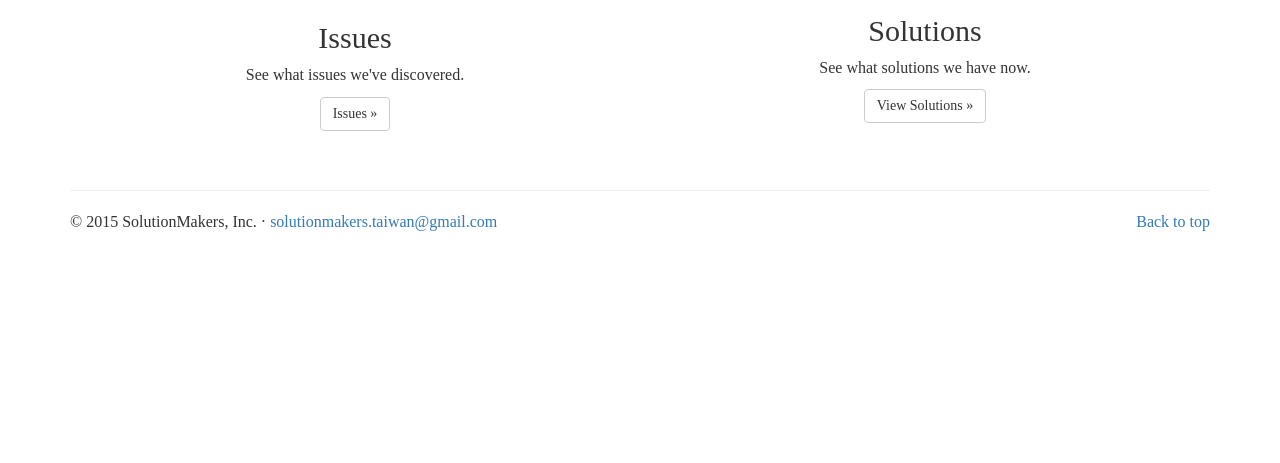
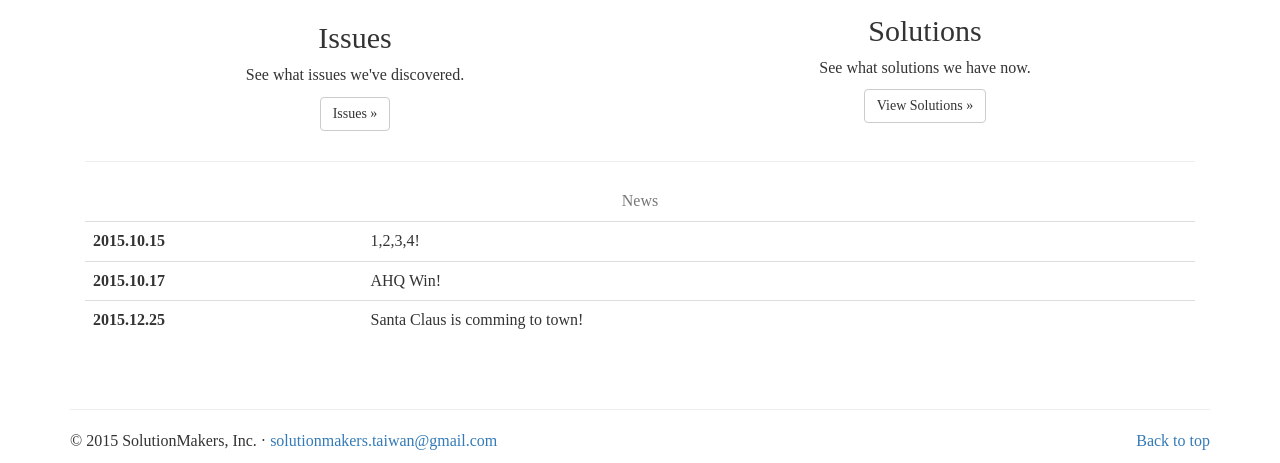
Before and after one commit to prob1995/solutionmakers, a Django app: page / in a window 1280 px wide. Shown: the part 850-1313 px from the top of the page. Before the commit the page ends 1081 px from the top, so only its background shows below. Run offline with Django 3.2, Linux system fonts and the light colour scheme; some libraries are stand-ins or nearby versions.

Commit message:
add news in the bottom of hompage

```diff
--- a/home/templates/index.html
+++ b/home/templates/index.html
@@ -42,6 +42,27 @@
         </div>
 
       </div><!-- /.row -->
+      <hr>
+      <div class="table-responsive">
+      <table class="table">
+        <caption class="text-center">News</caption>
+        <tbody>
+          <tr>
+          <th class="col-md-3">2015.10.15</th>
+          <td class="col-md-9">1,2,3,4!</td>
+          </tr>
+          <tr>
+            <th class="col-md-3">2015.10.17</th>
+            <td class="col-md-9">AHQ Win!</td>
+          </tr>
+          <tr>
+            <th class="col-md-3">2015.12.25</th>
+            <td class="col-md-9">Santa Claus is comming to town!</td>
+          </tr>
+
+        </tbody>
+      </table>
+      </div>
     </div>
 
       <!-- footer -->
```
